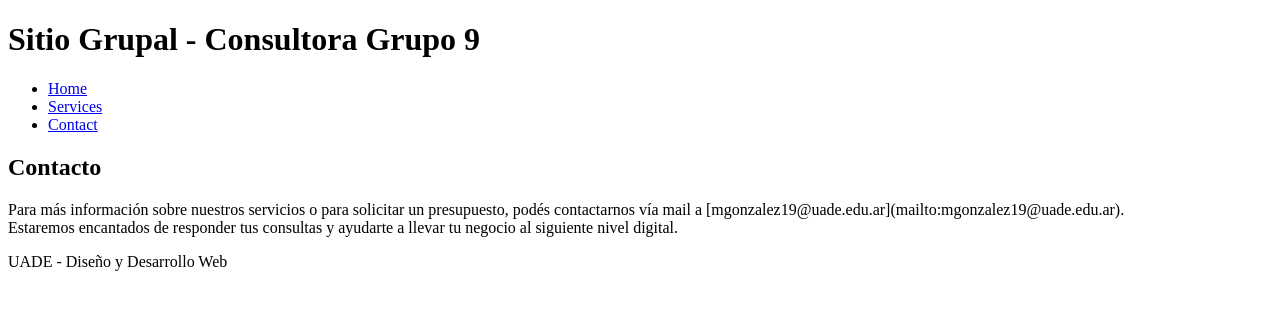
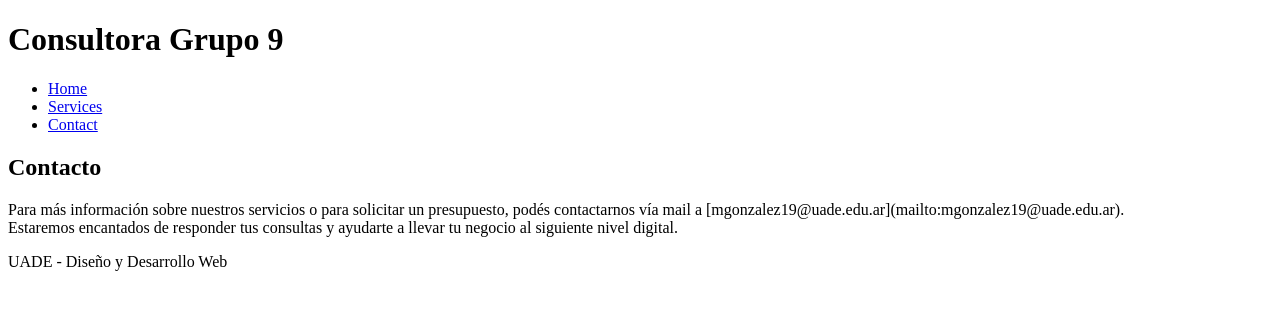
Before and after one commit to manugonzalezm/Grupo_9_Diseno_Desarrollo_Web, a plain HTML site: page contact.html in a window 1280 px wide. Drawn offline with Linux system fonts and the light colour scheme.

Commit message:
Update header title in contact.html

```diff
--- a/contact.html
+++ b/contact.html
@@ -7,7 +7,7 @@
 </head>
 <body>
     <header>
-        <h1>Sitio Grupal - Consultora Grupo 9</h1>
+        <h1>Consultora Grupo 9</h1>
         <nav>
             <ul>
                 <li><a href="./index.html">Home</a></li>
```
